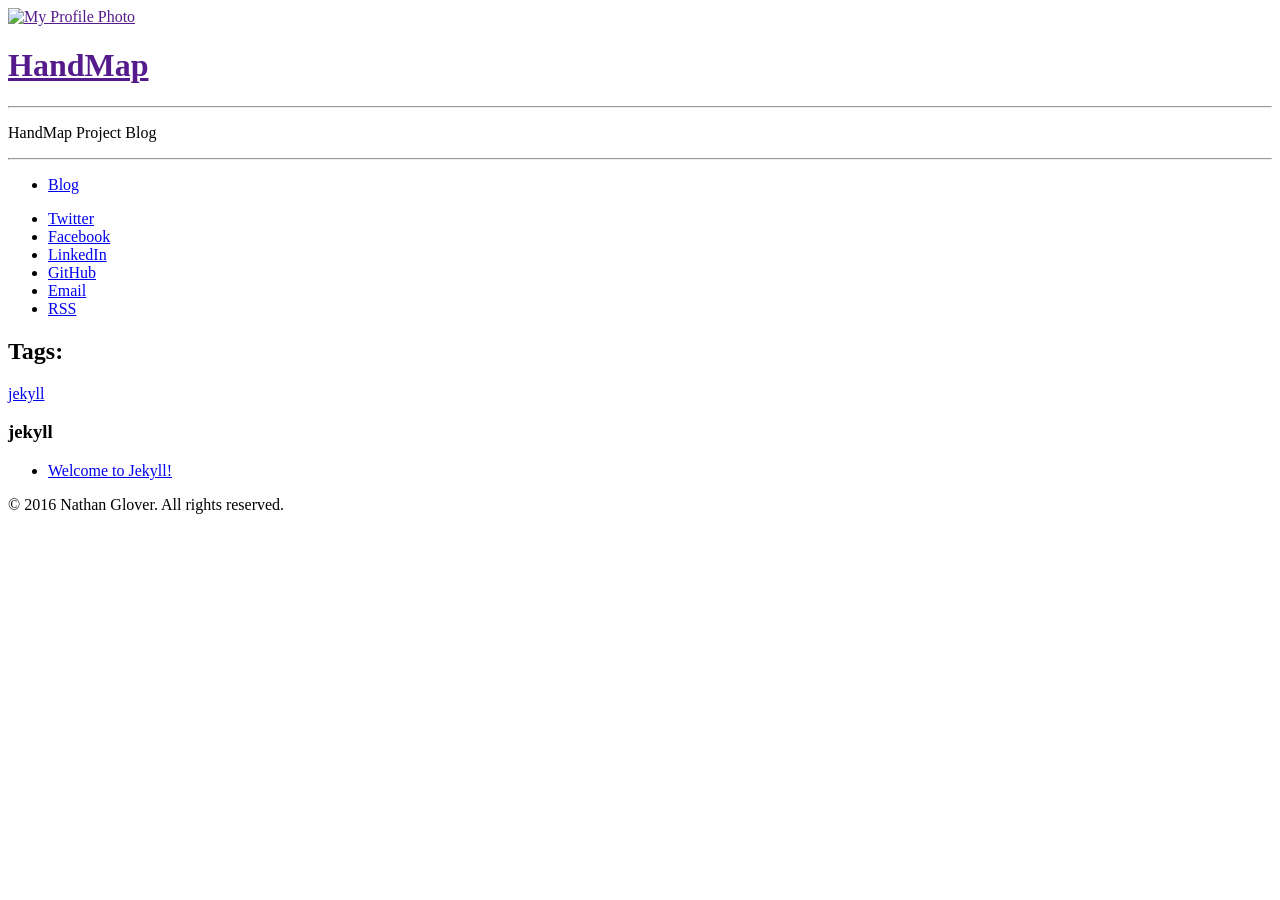
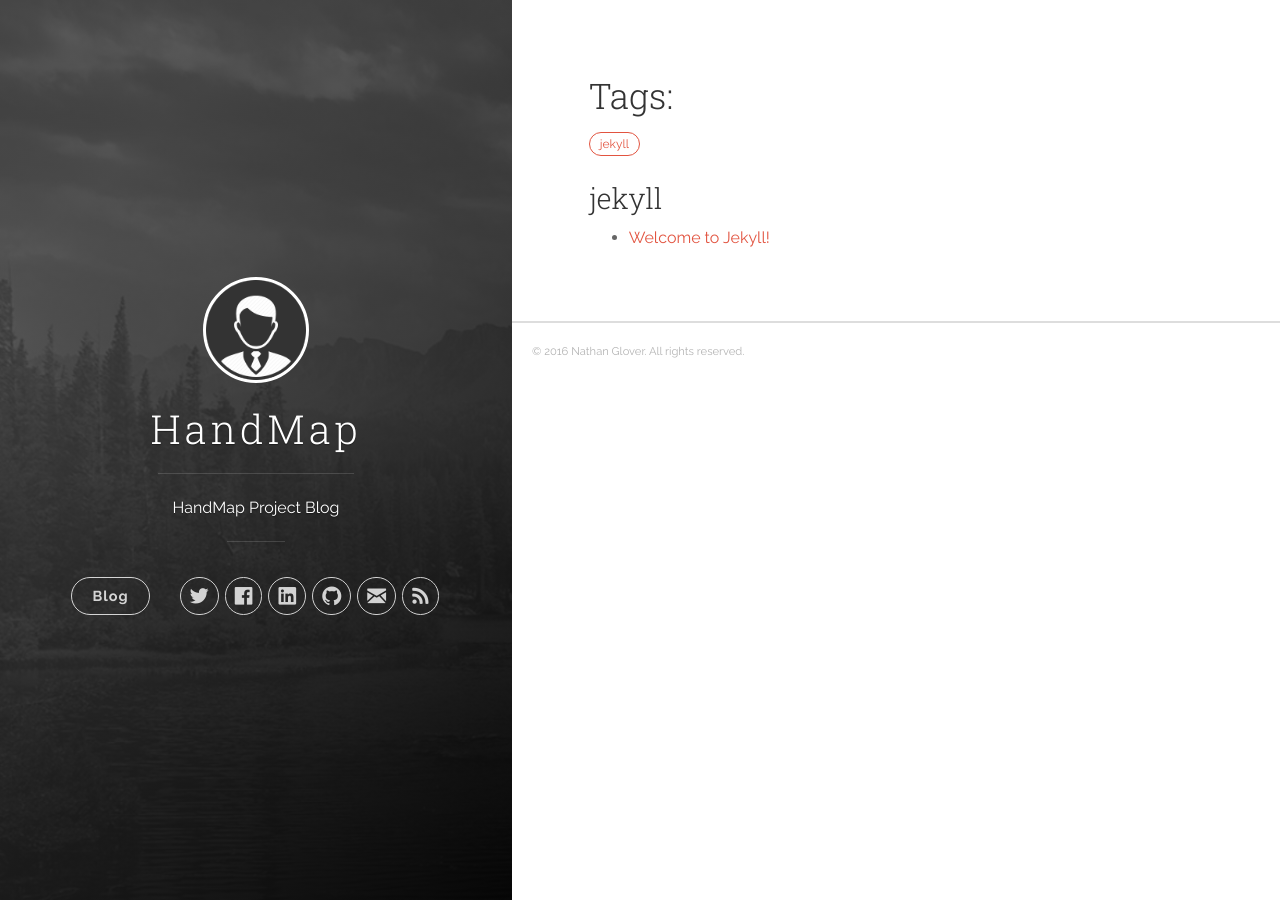
Before and after one commit to HandMap/HandMap.github.io, a Jekyll site: the page built from tags.md, in a window 1280 px wide. Built offline with Jekyll 4.4.1, drawn with Linux system fonts in a browser that asks for light colours; nearby versions of some CDN libraries; part of the change alters nothing that is shown.

Commit message:
fixed site binding

```diff
--- a/_config.yml
+++ b/_config.yml
@@ -1,7 +1,8 @@
 # Site settings
 title: HandMap
 description: 'HandMap Project Blog'
-url: 'http://HandMap.github.io/'
+url: 'https://HandMap.github.io'
+baseurl: '/'
 # google_analytics: 'UA-XXXXXX-X'
 # disqus_shortname: 'your-disqus-name'
 
```
Also changed, not shown: 7 other files.
